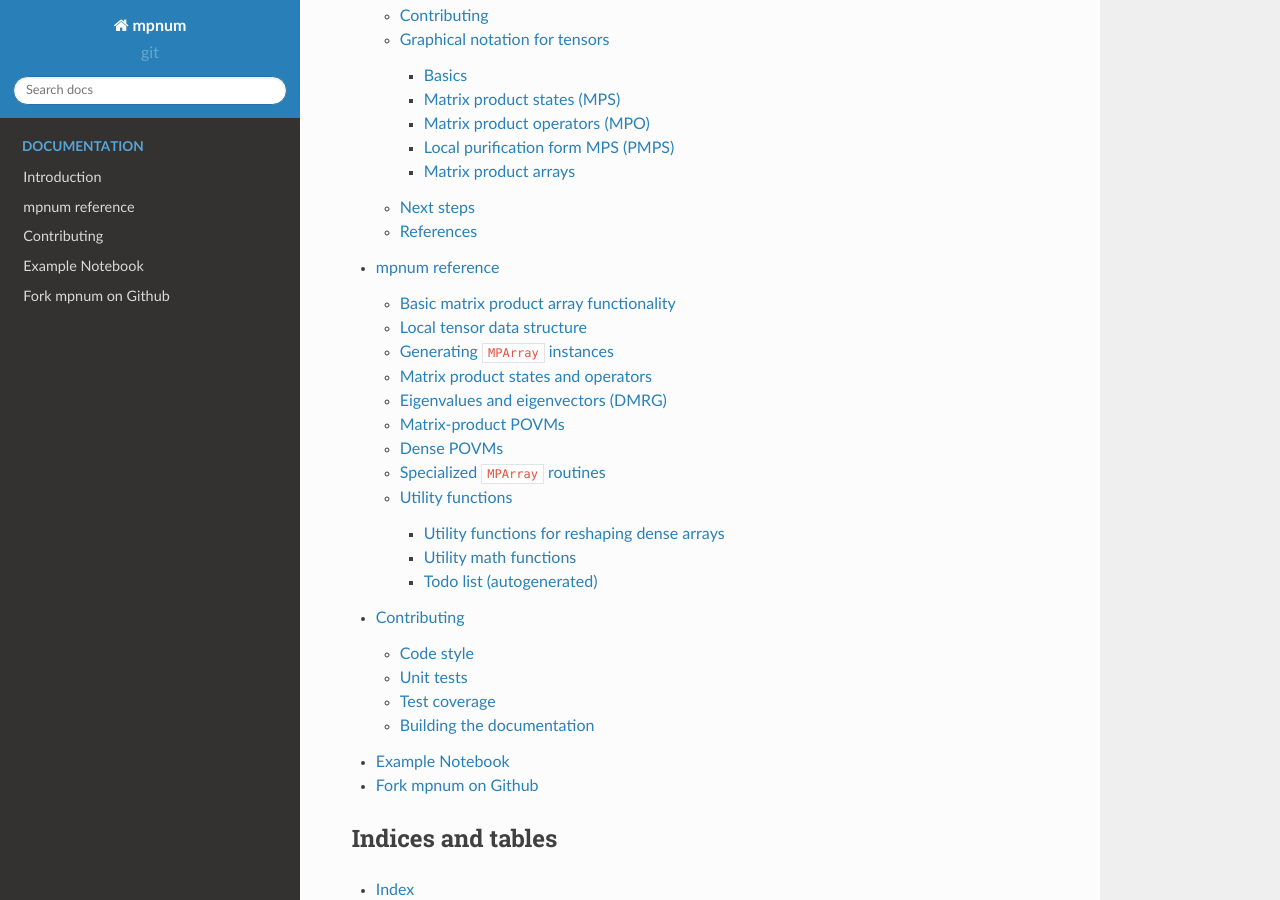
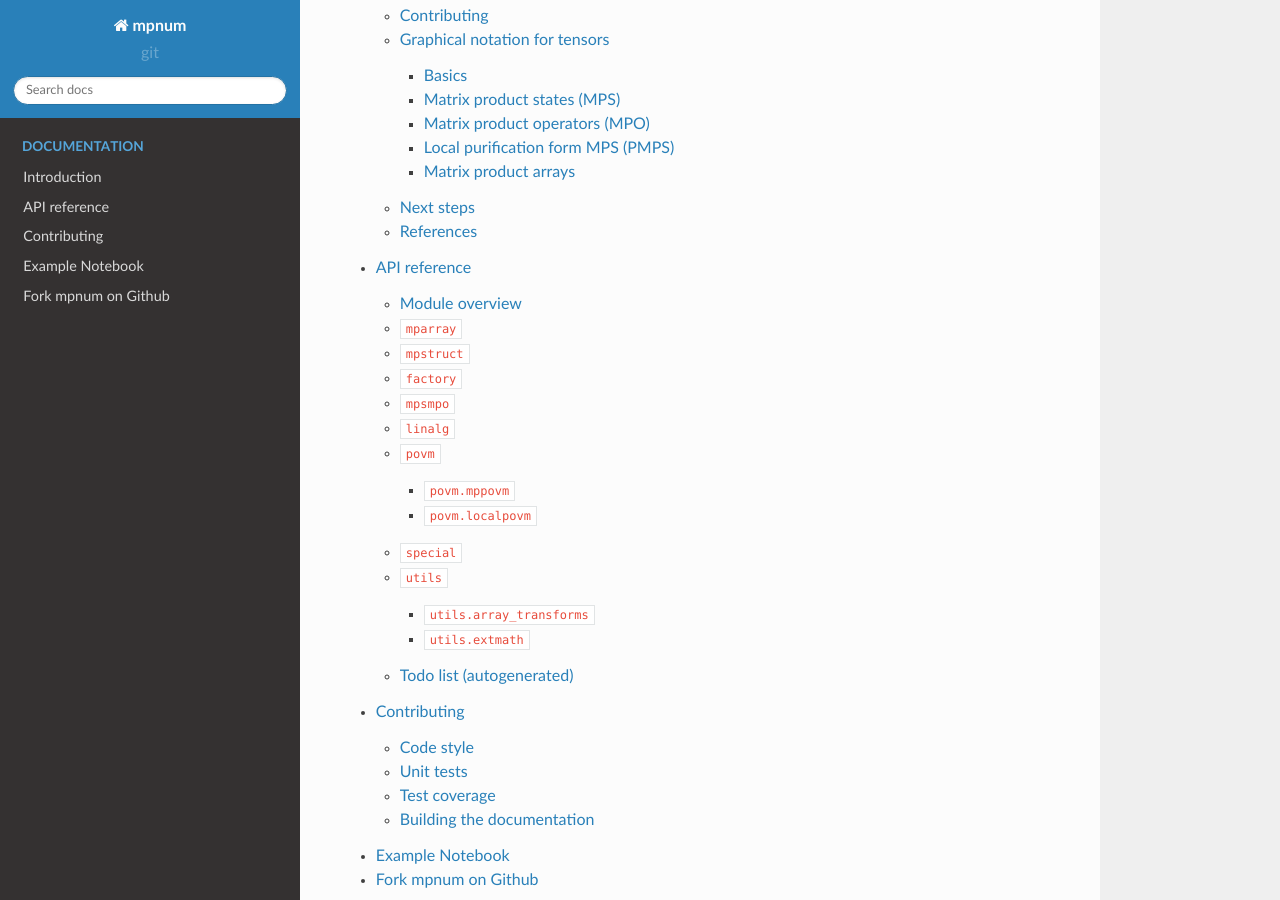
Before and after one commit to vinitX/mpnum, a Sphinx documentation site: the page built from docs/index.rst, in a window 1280 px wide and 900 px high, scrolled down 411 px. Built offline with Sphinx 7.4.7 and the Read the Docs theme 2.0.0, drawn with Linux system fonts in a browser that asks for light colours.

Commit message:
Change module-titles in mpnum.rst

```diff
--- a/docs/mpnum.rst
+++ b/docs/mpnum.rst
@@ -1,73 +1,79 @@
-mpnum reference
-===============
+API reference
+=============
 
-.. contents::
+Module overview
+---------------
 
 .. automodule:: mpnum
     :members:
     :undoc-members:
     :show-inheritance:
 
-
-
-Basic matrix product array functionality
-----------------------------------------
+``mparray``
+-----------------
 
 .. automodule:: mpnum.mparray
     :members:
     :undoc-members:
     :show-inheritance:
 
-Local tensor data structure
----------------------------
+``mpstruct``
+------------------
 
 .. automodule:: mpnum.mpstruct
     :members:
     :undoc-members:
     :show-inheritance:
 
-Generating ``MPArray`` instances
---------------------------------
+``factory``
+-----------------
 
 .. automodule:: mpnum.factory
     :members:
     :undoc-members:
     :show-inheritance:
 
-Matrix product states and operators
------------------------------------
+``mpsmpo``
+----------------
 
 .. automodule:: mpnum.mpsmpo
     :members:
     :undoc-members:
     :show-inheritance:
 
-Eigenvalues and eigenvectors (DMRG)
------------------------------------
+``linalg``
+----------------
 
 .. automodule:: mpnum.linalg
     :members:
     :undoc-members:
     :show-inheritance:
 
-Matrix-product POVMs
---------------------
+``povm``
+--------
+
+.. automodule:: mpnum.povm
+    :members:
+    :undoc-members:
+    :show-inheritance:
+
+``povm.mppovm``
+"""""""""""""""
 .. automodule:: mpnum.povm.mppovm
     :members:
     :undoc-members:
     :show-inheritance:
 
-Dense POVMs
------------
-
+``povm.localpovm``
+""""""""""""""""""
 .. automodule:: mpnum.povm.localpovm
     :members:
     :undoc-members:
     :show-inheritance:
 
 
-Specialized ``MPArray`` routines
---------------------------------
+``special``
+-----------
 
 .. automodule:: mpnum.special
     :members:
@@ -75,19 +81,19 @@ Specialized ``MPArray`` routines
     :show-inheritance:
 
 
-Utility functions
------------------
+``utils``
+---------
 
-Utility functions for reshaping dense arrays
-""""""""""""""""""""""""""""""""""""""""""""
+``utils.array_transforms``
+""""""""""""""""""""""""""
 
 .. automodule:: mpnum.utils.array_transforms
     :members:
     :undoc-members:
     :show-inheritance:
 
-Utility math functions
-""""""""""""""""""""""
+``utils.extmath``
+"""""""""""""""""
 
 .. automodule:: mpnum.utils.extmath
     :members:
```
Also changed, not shown: other parts of docs/mpnum.rst (+3 -1 lines), mpnum/__init__.py (+4 -4 lines).
